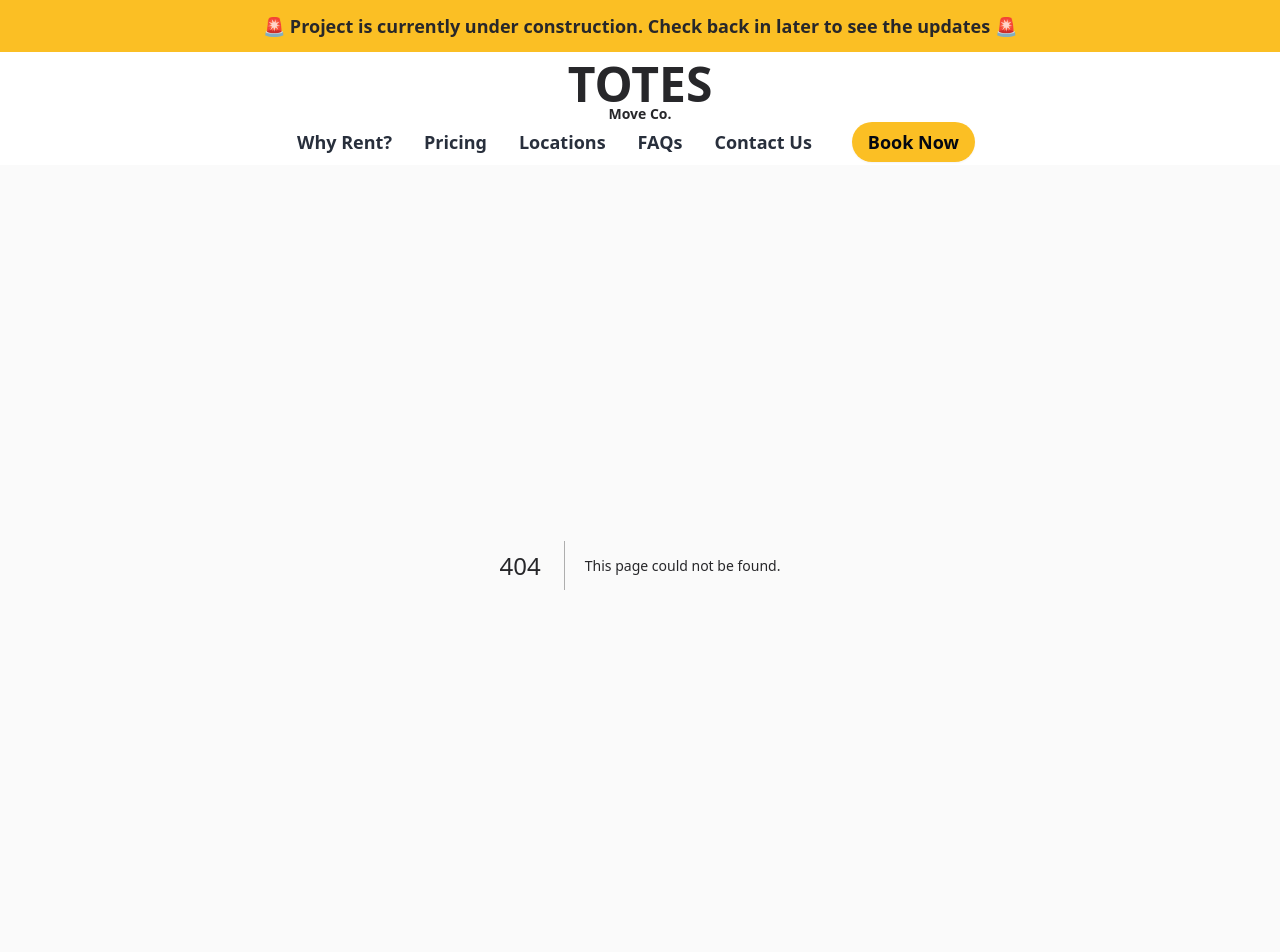
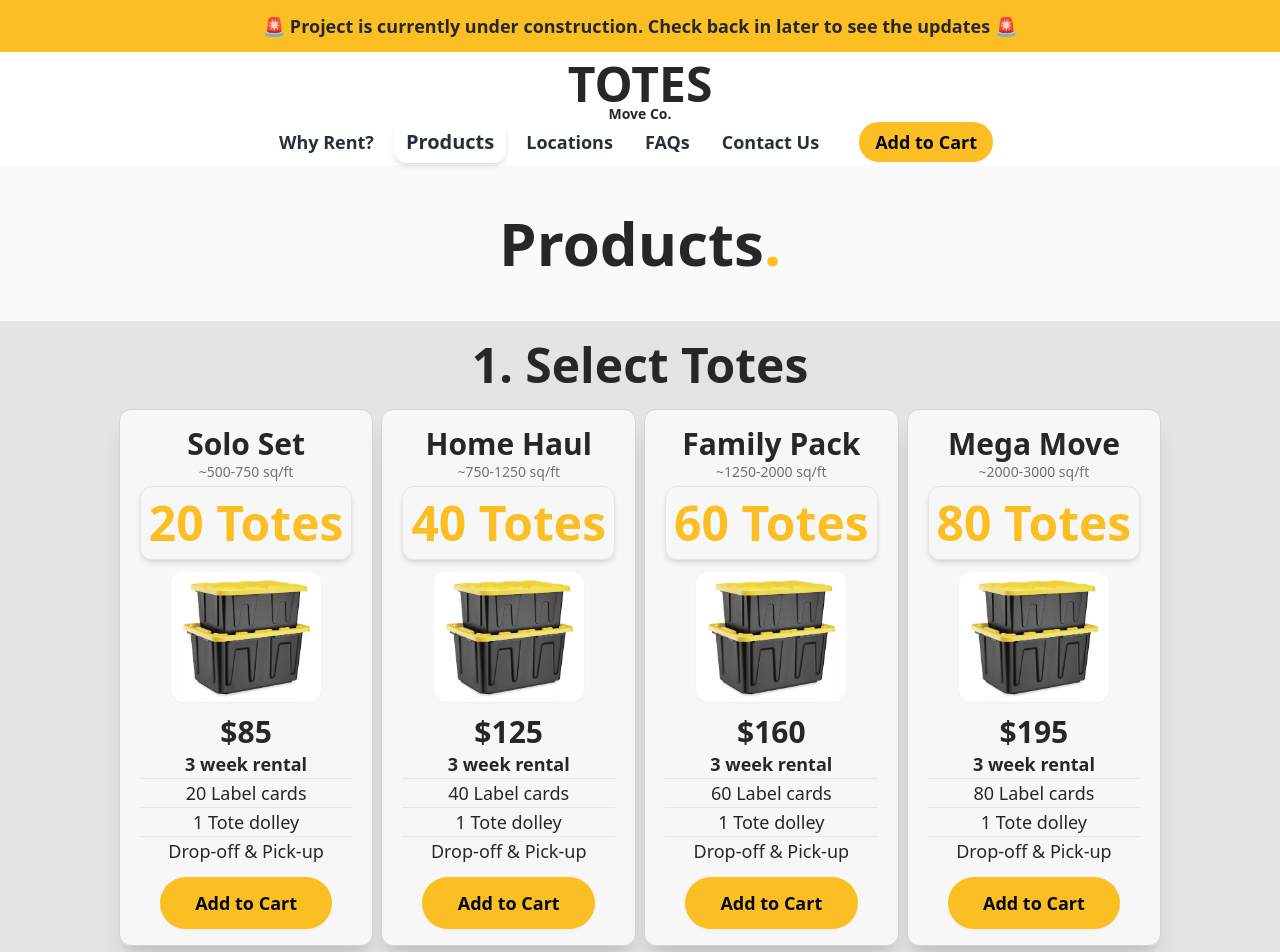
Before and after one commit to thediegobryan/move-co, a Next.js app: page /products in a window 1280 px wide. Before the commit this address had no page. Shown: the top 952 px of the page. Built offline with nearby package versions, Linux system fonts and the light colour scheme.

Commit message:
changed prcing pages and header

```diff
--- a/src/app/pricing/page.tsx
+++ /dev/null
@@ -1,80 +0,0 @@
-import PricingBox from "@/components/pricing-box";
-import React from "react";
-import {
-  Carousel,
-  CarouselContent,
-  CarouselItem,
-  CarouselNext,
-  CarouselPrevious,
-} from "@/components/ui/carousel";
-
-const products = [
-  {
-    title: "Solo Set",
-    for: "~500-750 sq/ft",
-    quantity: 25,
-    price: 99,
-    dolleys: "1 Tote dolley",
-    packingPaper: "25 Sheets of packing paper",
-  },
-  {
-    title: "Home Haul",
-    for: "~750-1250 sq/ft",
-    quantity: 40,
-    price: 125,
-    dolleys: "1 Tote dolley",
-    packingPaper: "50 Sheets of packing paper",
-  },
-  {
-    title: "Family Pack",
-    for: "~1250-2000 sq/ft",
-    quantity: 60,
-    price: 160,
-    dolleys: "2 Tote dolley",
-    packingPaper: "50 Sheets of packing paper",
-  },
-  {
-    title: "Mega Move",
-    for: "~2000-3000 sq/ft",
-    quantity: 80,
-    price: 195,
-    dolleys: "2 Tote dolley",
-    packingPaper: "75 Sheets of packing paper",
-  },
-];
-export default function page() {
-  return (
-    <div>
-      <section className="my-12 text-center">
-        <h1 className="text-6xl font-bold my-2">
-          Pricing<span className="text-accent text-6xl">.</span>
-        </h1>
-        <h3 className="text-xl">See how we save you time and money</h3>
-      </section>
-      <section className="bg-zinc-200 hidden md:flex items-center justify-center">
-        {products.map((product, index) => (
-          <PricingBox key={index} product={product} />
-        ))}
-      </section>
-      <section className="bg-zinc-200 flex md:hidden justify-center">
-        <Carousel
-          className="flex max-w-[95vw]"
-          opts={{
-            align: "center",
-            loop: true,
-          }}
-        >
-          <CarouselContent>
-            {products.map((product, index) => (
-              <CarouselItem key={index} className="min-w-[205px]">
-                <PricingBox product={product} />
-              </CarouselItem>
-            ))}
-          </CarouselContent>
-          <CarouselPrevious />
-          <CarouselNext />
-        </Carousel>
-      </section>
-    </div>
-  );
-}
--- /dev/null
+++ b/src/app/products/page.tsx
@@ -0,0 +1,94 @@
+import PricingBox from "@/components/pricing-box";
+import React from "react";
+import {
+  Carousel,
+  CarouselContent,
+  CarouselItem,
+  CarouselNext,
+  CarouselPrevious,
+} from "@/components/ui/carousel";
+import { Button } from "@/components/ui/button";
+import Link from "next/link";
+
+const products = [
+  {
+    title: "Solo Set",
+    for: "~500-750 sq/ft",
+    quantity: 20,
+    price: 85,
+    dolleys: "1 Tote dolley",
+  },
+  {
+    title: "Home Haul",
+    for: "~750-1250 sq/ft",
+    quantity: 40,
+    price: 125,
+    dolleys: "1 Tote dolley",
+  },
+  {
+    title: "Family Pack",
+    for: "~1250-2000 sq/ft",
+    quantity: 60,
+    price: 160,
+    dolleys: "1 Tote dolley",
+  },
+  {
+    title: "Mega Move",
+    for: "~2000-3000 sq/ft",
+    quantity: 80,
+    price: 195,
+    dolleys: "1 Tote dolley",
+  },
+];
+export default function page() {
+  return (
+    <div>
+      <section className="my-12 text-center">
+        <h1 className="text-6xl font-bold my-2">
+          Products<span className="text-accent text-6xl">.</span>
+        </h1>
+      </section>
+      <section className="bg-zinc-200 hidden md:flex flex-col items-center justify-center">
+        <h1 className="text-5xl font-semibold mt-5">1. Select Totes</h1>
+        <div className="flex">
+          {products.map((product, index) => (
+            <PricingBox key={index} product={product} />
+          ))}
+        </div>
+      </section>
+      <section className="bg-zinc-200 flex flex-col md:hidden justify-center items-center">
+        <h1 className="text-5xl font-semibold mt-5">1. Select Totes</h1>
+        <Carousel
+          className="flex max-w-[95vw]"
+          opts={{
+            align: "center",
+            loop: true,
+          }}
+        >
+          <CarouselContent>
+            {products.map((product, index) => (
+              <CarouselItem key={index} className="min-w-[205px]">
+                <PricingBox product={product} />
+              </CarouselItem>
+            ))}
+          </CarouselContent>
+          <CarouselPrevious />
+          <CarouselNext />
+        </Carousel>
+      </section>
+      <section className="text-center text-2xl font-semibold py-2 px-4 flex flex-col items-center justify-center">
+        <h1 className="text-5xl font-semibold my-5">2. Add Moving Supplies</h1>
+
+        {/* <p className="max-w-[650px]">
+          Need more totes or a long term rental? We got you covered. Send us a
+          message and we&apos;ll take care of you!
+        </p>
+        <Link href="/contact-us">
+          <Button className="text-xl text-gray-950 font-semibold bg-accent my-3 mx-5 px-5 py-3 shadow-sm hover:text-gray-950 focus:text-gray-950 hover:bg-amber-400/80 rounded-full transistion">
+            Contact Us!
+          </Button>
+        </Link> */}
+      </section>
+    </div>
+  );
+}
--- a/src/components/btn-rent-now.tsx
+++ b/src/components/btn-rent-now.tsx
@@ -15,7 +15,7 @@ export default function BtnRentNow({ className }: rentNowProps) {
       )}
       href="/rent-now"
     >
-      Book Now
+      Add to Cart
     </Link>
   );
 }
--- a/src/components/header.tsx
+++ b/src/components/header.tsx
@@ -21,8 +21,8 @@ const routes = [
     path: "/why-rent",
   },
   {
-    label: "Pricing",
-    path: "/pricing",
+    label: "Products",
+    path: "/products",
   },
   {
     label: "Locations",
--- a/src/components/pricing-box.tsx
+++ b/src/components/pricing-box.tsx
@@ -10,7 +10,6 @@ type ProductProps = {
     quantity: number;
     price: number;
     dolleys: string;
-    packingPaper: string;
   };
 };
 
@@ -43,8 +42,6 @@ export default function PricingBox({ product }: ProductProps) {
           <hr />
           <li className="">{product.dolleys}</li>
           <hr />
-          <li className="">{product.packingPaper}</li>
-          <hr />
           <li className="">Drop-off & Pick-up</li>
         </ul>
       </div>
```
